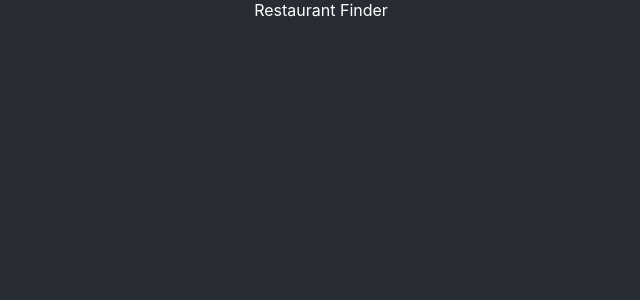
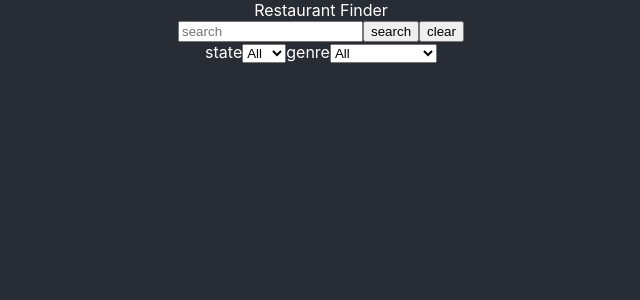
Before and after one commit to GreysonElkins/list-and-filter, a React (Create React App) app: page / in a window 1280 px wide. Shown: the top 300 px of the page, without its empty margins (319-959 px from the left). Built offline with nearby package versions, Linux system fonts and the light colour scheme.

Commit message:
Render filter options based on data

```diff
--- a/src/components/SearchAndFilter/SearchAndFilter.tsx
+++ b/src/components/SearchAndFilter/SearchAndFilter.tsx
@@ -1,10 +1,105 @@
-import React from 'react'
+/* eslint-disable no-throw-literal */
+import React, { useReducer, useState, useEffect } from 'react'
+
+import { filterProps, filterUpdate, keyOptions } from './definitions'
 
 import './SearchAndFilter.css'
 
-const SearchAndFilter: React.FC = () => {
+const reduceSelectedFilters = (state: object, filterUpdate:filterUpdate) => {
+  return {
+    ...state,
+    [filterUpdate.type]: filterUpdate.value || 'All'
+  }
+}
+
+const SearchAndFilter: React.FC<filterProps> = ({data, columns, filterTypes}) => {
+  const [selectedFilters, dispatch] = useReducer(reduceSelectedFilters, {})
+  const [isLoading, setIsLoading] = useState<boolean>(true)
+
+  useEffect(() => {
+    if(filterTypes) {
+      filterTypes.forEach(filterName => {
+        try {
+          if (data.every(piece => Object.keys(piece).includes(filterName))) {
+            dispatch({type: filterName})
+          } else {
+            throw `Some or all of the data is missing the key "${filterName}"`
+          }
+        } catch (e) {
+          console.error(e)
+        }
+      })
+    }
+    setIsLoading(false)
+  }, [data, filterTypes, isLoading])
+
+  // const buildOneFilter = (filter) => {
+  //   const filterMenu = data.reduce((options:Array<string | number | boolean>, item) => {
+  //       try {
+  //         if (Array.isArray(item[filter])) {
+  //           return options.concat(item[filter])
+  //         } else if (typeof item[filter] === 'object') {
+  //           throw `Some of the filter options for ${filter} were ignored because the data was too complex`
+  //         } else {
+  //           return options.push(item[filter])
+  //         }
+  //       } catch (e) {
+  //         console.error(e)
+  //       }
+  //       return options
+  //     }, [<label htmlFor={`${filter}-dropdown`}>{filter}</label>])
+  //   }
+
+  // }
+
+  const determineAvailableValues = (filter: string) => {
+    const allOptions = data.reduce((options:(string | number | boolean)[], item:keyOptions): (string | number | boolean)[] => {
+
+      try {
+        if (Array.isArray(item[filter])) {
+          options = options.concat(item[filter])
+        } else if (typeof item[filter] === 'object') {
+          throw `Some of the filter options for ${filter} were ignored because the data was too complex`
+        } else {
+          options.push(item[filter])
+        }
+      } catch (e) {
+        console.error(e)
+      }
+      return options
+    }, [])
+    return allOptions.sort()
+  }
+
+  const createFilterOptions = (filter: string) => {
+    const availableOptions = determineAvailableValues(filter)
+    const options = availableOptions.map((option, i) => {
+        if(availableOptions.indexOf(option) === i) {
+          return <option>{option}</option>
+        }
+      })
+
+    return (
+      <>
+      <label htmlFor={`${filter}-selector`}>{filter}</label>
+      <select>
+        <option>All</option>
+        {options}
+      </select>
+      </>
+    )
+  }
+
   return (
     <div>
+      <form>
+        <input type="textbox" placeholder="search" />
+        <button type="submit">search</button>
+        <button>clear</button>
+      </form>
+      {filterTypes &&
+        filterTypes.map(filter => createFilterOptions(filter))
+      }
     </div>
   )
 }
--- /dev/null
+++ b/src/components/SearchAndFilter/definitions.tsx
@@ -0,0 +1,14 @@
+export type filterProps = {
+  data: Array<object>
+  columns: Array<string>
+  filterTypes?: Array<string>
+}
+
+export type filterUpdate = {
+  type: string
+  value?: string
+}
+
+export type keyOptions = {
+  [key: string]: any
+}
```
